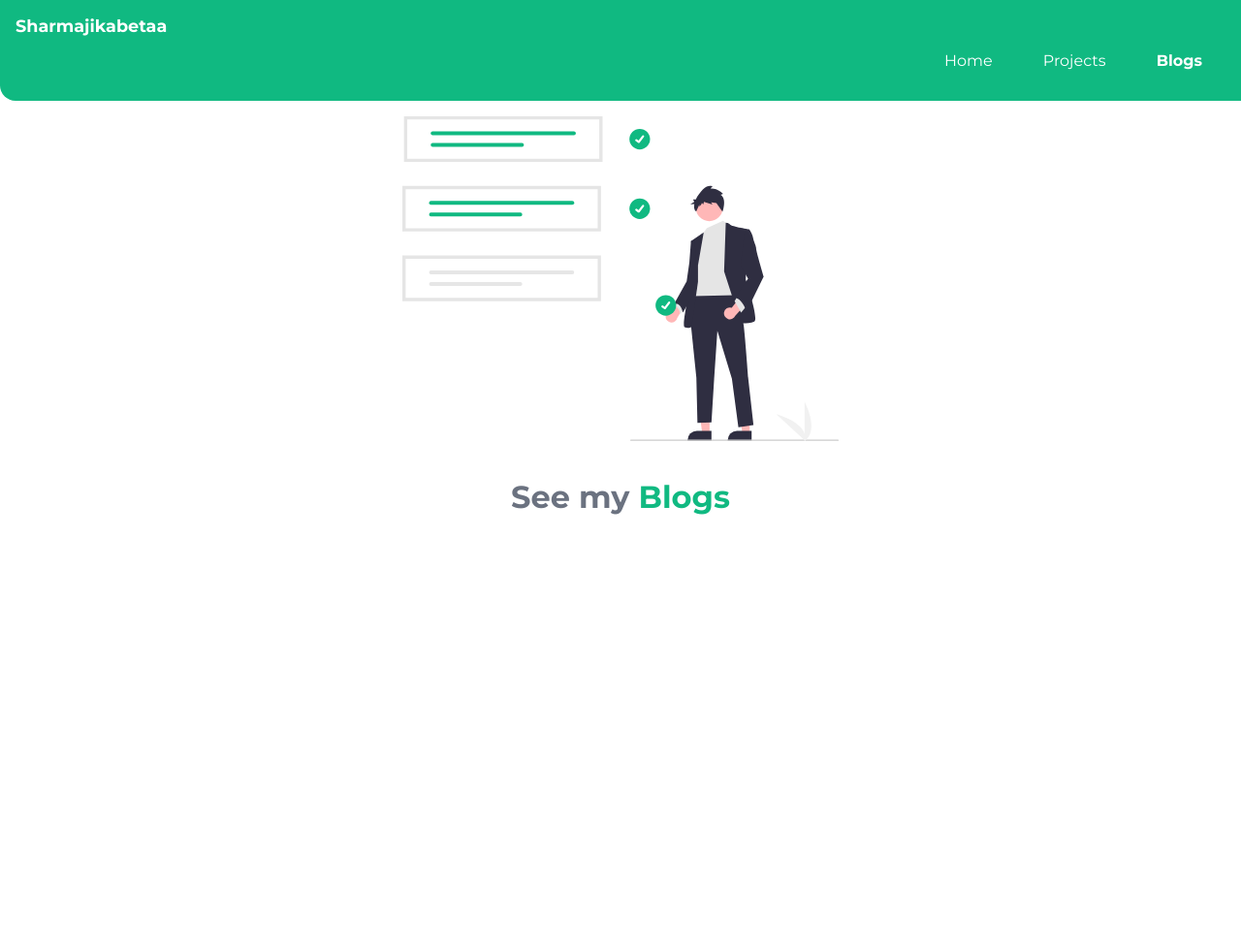
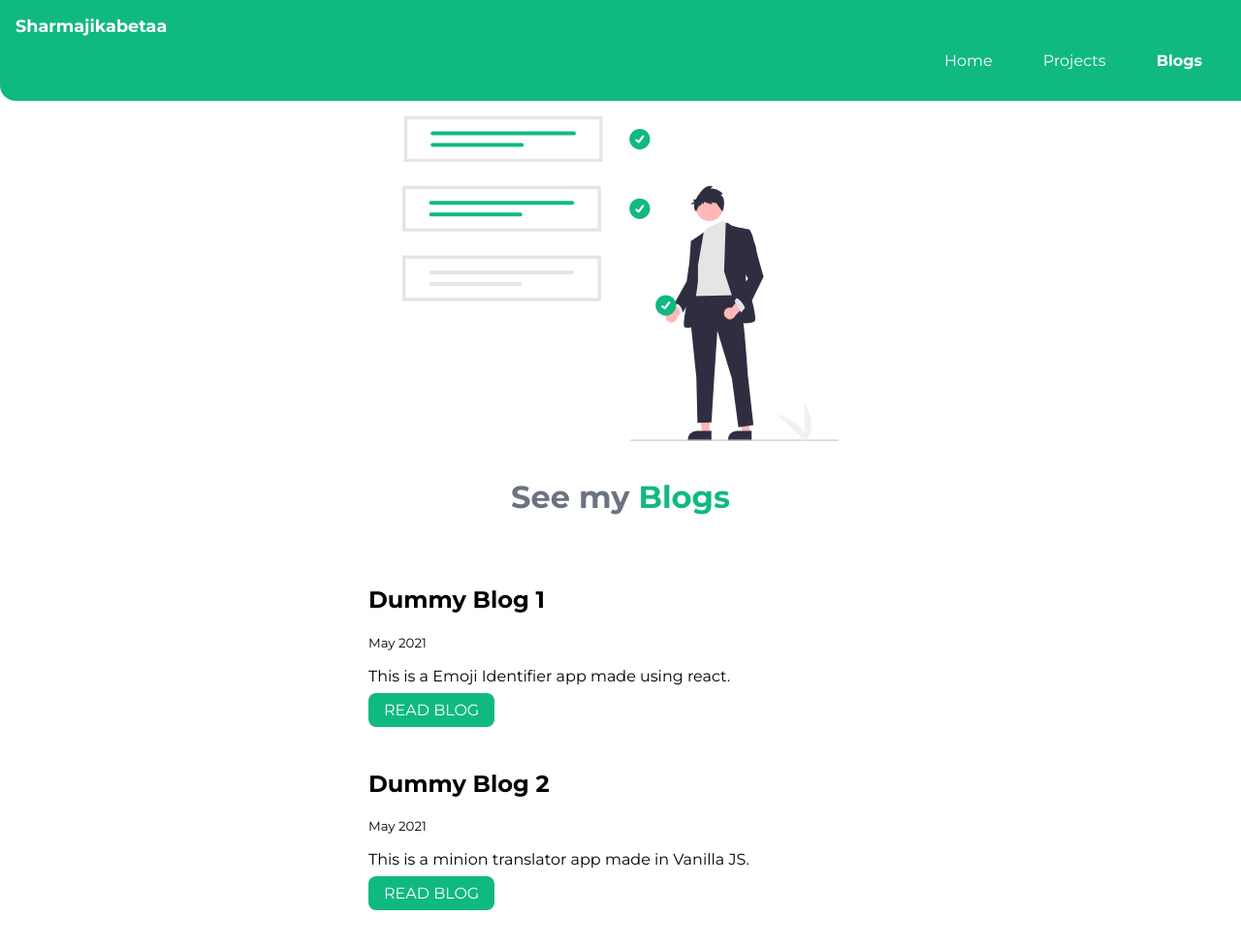
Before and after one commit to Sharmaa-Ansh/Level-0-Website, a plain HTML site: page Blogs.html in a window 1280 px wide. Shown: the whole page at 97% size. Before the commit the page ends 800 px from the top, so only its background shows below. Drawn offline with Linux system fonts and the light colour scheme.

Commit message:
Blog page editing

```diff
--- a/Blogs.html
+++ b/Blogs.html
@@ -29,5 +29,33 @@
 
     </header>
 
+    <div class="container-center container margin-top" >
+
+        <ul >
+
+            <li class="list-non-bullet " >
+                <h2>Dummy Blog 1</h2>
+            <small>May 2021</small>
+            <p>This is a Emoji Identifier app made using react.</p>
+            <a class=" link link-primary" href="https://jtkyv.csb.app/">READ BLOG</a>
+
+
+         </li>
+
+         <li class="list-non-bullet project-list-padding "
+         >
+            <h2>Dummy Blog 2</h2>
+        <small>May 2021</small>
+        <p>This is a minion translator app made in Vanilla JS.</p>
+        <a class=" link link-primary" href="https://translatorminions.netlify.app/">READ BLOG</a>
+
+
+     </li>
+
+
+        </ul>
+
+    </div>
+
 </body>
 </html>
--- a/Styles.css
+++ b/Styles.css
@@ -129,7 +129,7 @@ hr{
 }
 
 .margin-top{
-    margin-top: 6rem;
+    margin-top: 4.5rem;
 }
 
 .project-list-padding{
```
Also changed, not shown: Projects.html (+4 -4 lines).
